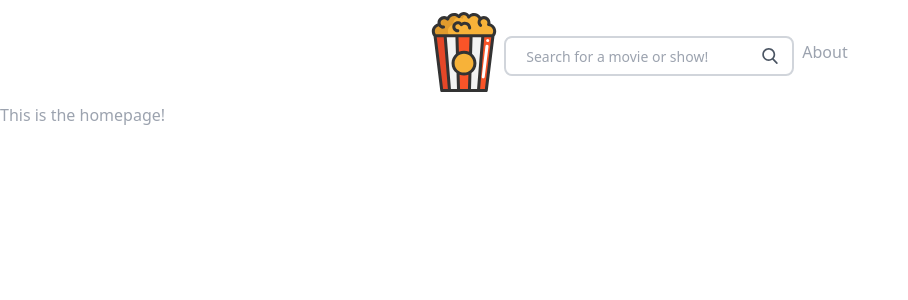
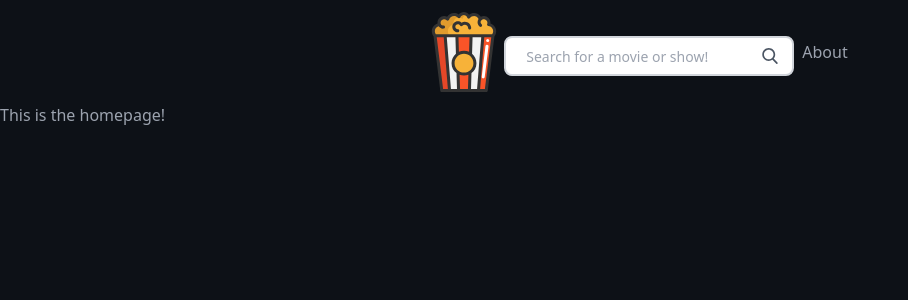
Before and after one commit to r-ilagan/movie-review, a React (Create React App) app: page / in a window 1280 px wide. Shown: the top 300 px of the page, without its empty margins (0-908 px from the left). Built offline with nearby package versions, Linux system fonts and the light colour scheme.

Commit message:
Add dark gray colour

```diff
--- a/tailwind.config.js
+++ b/tailwind.config.js
@@ -2,7 +2,11 @@
   purge: ['./src/**/*.{js,jsx,ts,tsx}', './public/index.html'],
   darkMode: false, // or 'media' or 'class'
   theme: {
-    extend: {},
+    extend: {
+      colors: {
+        'my-gray': '#0D1117',
+      }
+    },
   },
   variants: {
     extend: {},
```
